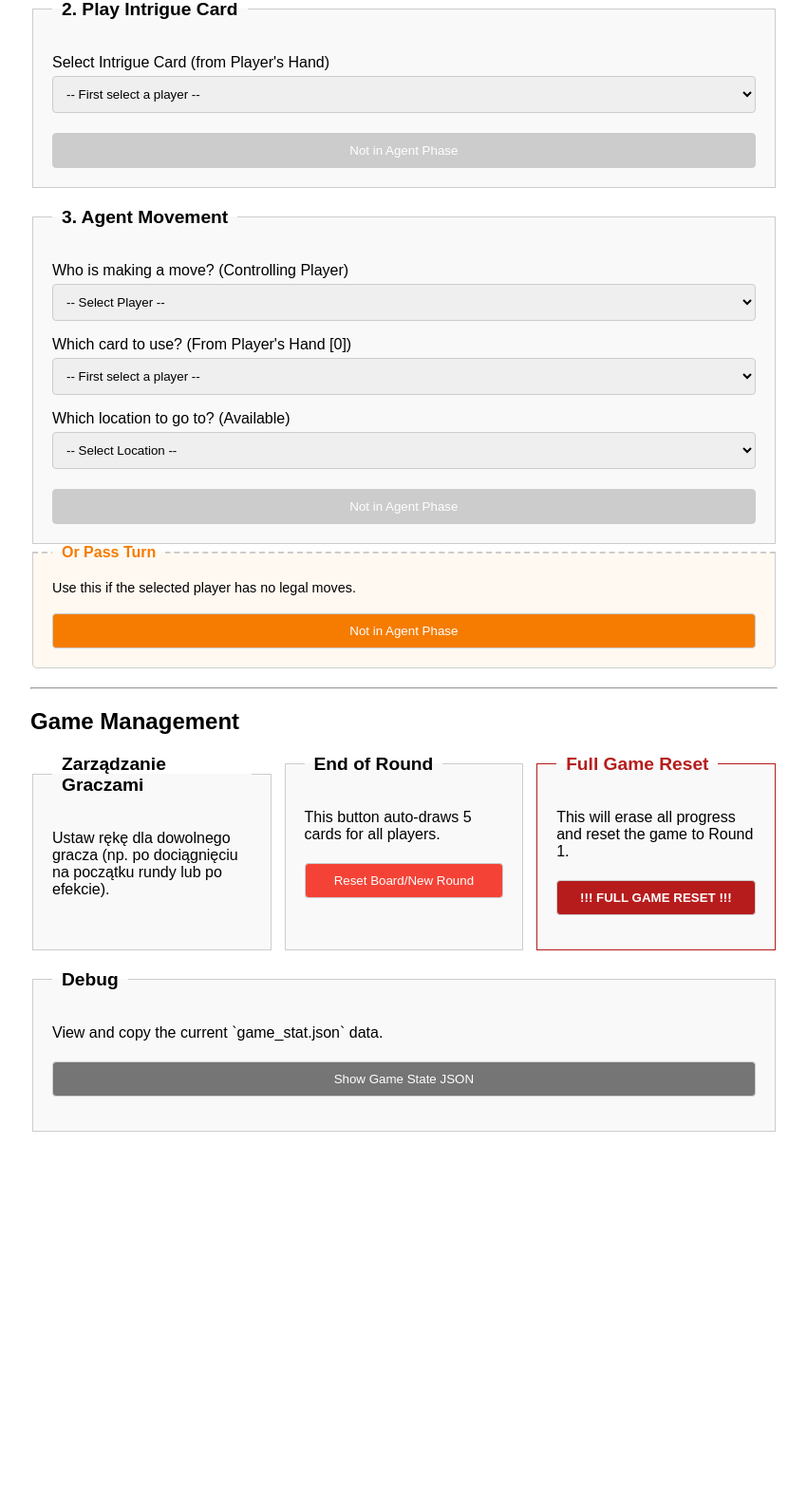
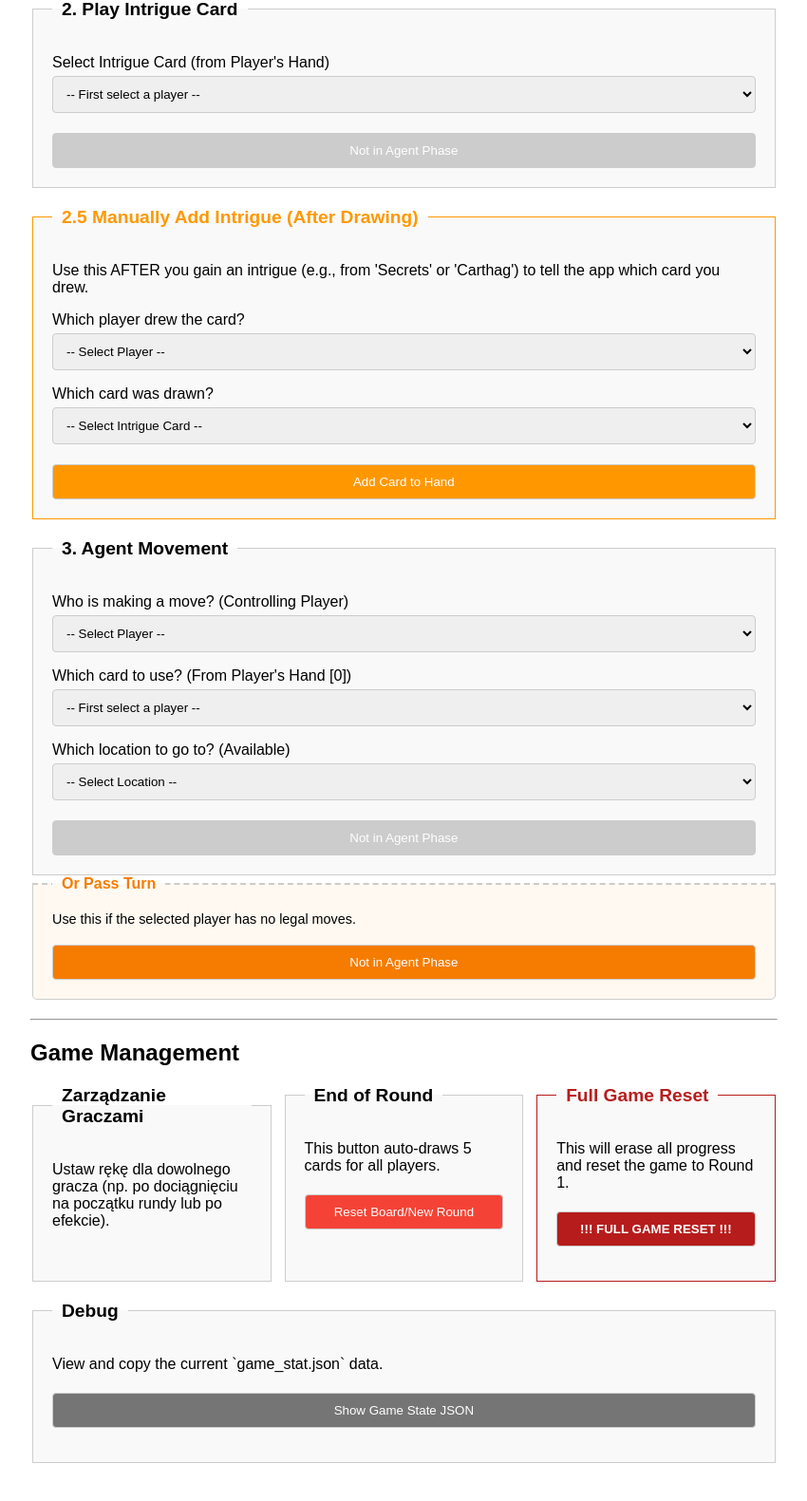
Before and after one commit to Kacper-Slezak/ENG_DUNE, a Flask app: template app/templates/index.html in a window 1280 px wide. Shown: the part 481-2062 px from the top of the page at 95% size, without its empty margins (8-858 px from the left). Before the commit the page ends 1673 px from the top, so only its background shows below. Run offline with Flask 3, Linux system fonts and the light colour scheme; the template is opened without the code that fills it, so the values that code supplies are empty; parts of the project's set-up code (start-up, migrations or seed data) failed here and were passed over.

Commit message:
fix: winners

```diff
--- a/app/app.py
+++ b/app/app.py
@@ -82,12 +82,14 @@ def index():
 
         return redirect(url_for('index'))
 
-    # --- Logika GET ---
     current_player = game_state.get("currentPlayer", "Unknown Player")
     current_round = game_state.get("round", 1)
     round_history = game_state.get("round_history", [])
     player_names = get_player_names(game_state)
     available_locations = get_available_locations(locations_db, game_state)
+
+    # Przekaż listę wszystkich intryg do szablonu
+    all_intrigues = intrigues_db if intrigues_db else {}
 
     current_conflict = game_state.get("current_conflict_card", {"name": "N/A", "rewards_text": []})
 
@@ -137,7 +139,8 @@ def index():
         locations=available_locations,
         ai_player_name=AI_PLAYER_NAME,
         current_conflict=current_conflict,
-        all_conflicts=conflicts_db
+        all_conflicts=conflicts_db,
+        all_intrigues=all_intrigues
     )
 
 @app.route('/full_reset')
@@ -305,9 +308,6 @@ def resolve_conflict_auto():
         flash("Cannot resolve conflict: Not in REVEAL phase.", "error")
         return redirect(url_for('reveal_phase'))
 
-    # --- NOWA LOGIKA: OFICJALNE ZASADY REMISÓW W DUNE: IMPERIUM ---
-
-    # 1. Zbierz statystyki graczy i OBLICZ FINALNĄ SIŁĘ
     player_stats = []
     for player_name, player_data in game_state.get("players", {}).items():
         stats = player_data.get("reveal_stats", {})
@@ -564,6 +564,30 @@ def save_debug_json():
     return redirect(url_for('debug_json'))
 
 
+@app.route('/add_intrigue', methods=['POST'])
+def add_intrigue():
+    game_state, _, _, intrigues_db, _, _ = load_game_data()
+
+    player_name_input = request.form.get('player_name')
+    intrigue_id_input = request.form.get('intrigue_id')
+
+    if not player_name_input or not intrigue_id_input:
+        flash("Invalid input: Player or Intrigue card missing.", "error")
+        return redirect(url_for('index'))
+
+    is_valid, message = manual_add_intrigue(game_state, player_name_input, intrigue_id_input, intrigues_db)
+
+    if is_valid:
+        if save_json_file(GAME_STATE_FILE, game_state):
+            flash(message, "success")
+        else:
+            flash("CRITICAL ERROR: Cannot save game state after adding intrigue.", "error")
+    else:
+        flash(f"Failed to add intrigue: {message}", "error")
+
+    return redirect(url_for('index'))
+
+
 if __name__ == '__main__':
     print("Starting server at http://0.0.0.0:5000")
     print("To access from other computers, use your computer's IP address, e.g., http://192.168.1.10:5000")
--- a/app/game_manager.py
+++ b/app/game_manager.py
@@ -218,11 +218,10 @@ def apply_effects(player_state, actions_list, source_summary="Effect"):
                 player_resources["troops_garrison"] = current_amount + resource_amount
                 summary_parts.append(f"gained {resource_amount} troops")
 
-            elif resource_name == "intrigue":
-                if "intrigue_hand" not in player_state:
-                    player_state["intrigue_hand"] = []
-                player_state["intrigue_hand"].append(f"Intrigue_Card_{random.randint(100,999)}")
-                summary_parts.append(f"gained 1 intrigue")
+           elif resource_name == "intrigue":
+                # USUNIĘTO automatyczne dodawanie placeholdera.
+                # Teraz gracz musi ręcznie dodać kartę przez UI.
+                summary_parts.append(f"gained 1 intrigue (NEEDS MANUAL ADDITION)")
 
             elif "influence point" in str(resource_name):
                 faction = resource_name.split(" ")[0]
@@ -911,3 +910,25 @@ def save_json_file_from_text(text_data):
     except Exception as e:
         print(f"UNKNOWN SAVE ERROR: {e}")
         return False, f"Wystąpił nieznany błąd: {e}"
+
+def manual_add_intrigue(game_state, player_name, intrigue_id, intrigues_db):
+    """Ręcznie dodaje konkretną kartę intrygi do ręki gracza."""
+    player_state = game_state.get("players", {}).get(player_name)
+    if not player_state:
+        return False, f"Player {player_name} not found."
+
+    if not intrigue_id or intrigue_id not in intrigues_db:
+        return False, f"Intrigue ID '{intrigue_id}' not found in database."
+
+    if "intrigue_hand" not in player_state:
+        player_state["intrigue_hand"] = []
+
+    player_state["intrigue_hand"].append(intrigue_id)
+    card_name = intrigues_db[intrigue_id].get("name", intrigue_id)
+
+    summary = f"Player {player_name} manually added intrigue: '{card_name}'."
+    if "round_history" not in game_state:
+        game_state["round_history"] = []
+    game_state["round_history"].append({"summary": summary})
+
+    return True, summary
--- a/app/templates/index.html
+++ b/app/templates/index.html
@@ -83,6 +83,34 @@
                     </select>
                 </p>
                 <button type="submit" id="intrigueButton" disabled>Play Intrigue</button>
+            </fieldset>
+        </form>
+
+        <form method="POST" action="/add_intrigue" id="addIntrigueForm">
+            <fieldset style="border-color: #ff9800;">
+                <legend style="color: #ff9800;">2.5 Manually Add Intrigue (After Drawing)</legend>
+                <p>Use this AFTER you gain an intrigue (e.g., from 'Secrets' or 'Carthag') to tell the app which card you drew.</p>
+                <p>
+                    <label for="add_intrigue_player">Which player drew the card?</label>
+                    <select id="add_intrigue_player" name="player_name" required>
+                        <option value="">-- Select Player --</option>
+                        {% for name in player_names %}
+                            <option value="{{ name }}">{{ name }}</option>
+                        {% endfor %}
+                    </select>
+                </p>
+                <p>
+                    <label for="add_intrigue_id">Which card was drawn?</label>
+                    <select id="add_intrigue_id" name="intrigue_id" required>
+                        <option value="">-- Select Intrigue Card --</option>
+                        {% for intrigue_id, intrigue_data in all_intrigues.items() %}
+                            <option value="{{ intrigue_id }}">
+                                {{ intrigue_data.name }} ({{ intrigue_data.type }})
+                            </option>
+                        {% endfor %}
+                    </select>
+                </p>
+                <button type="submit" style="background-color: #ff9800;">Add Card to Hand</button>
             </fieldset>
         </form>
 
```
